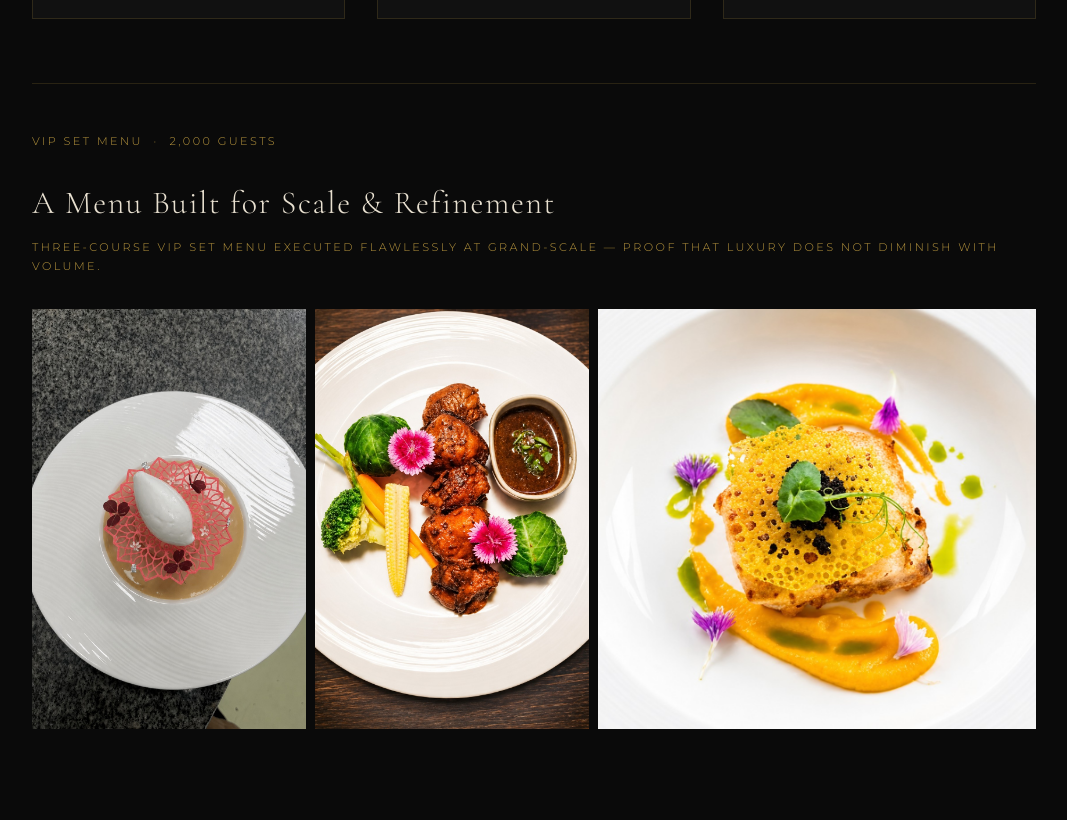
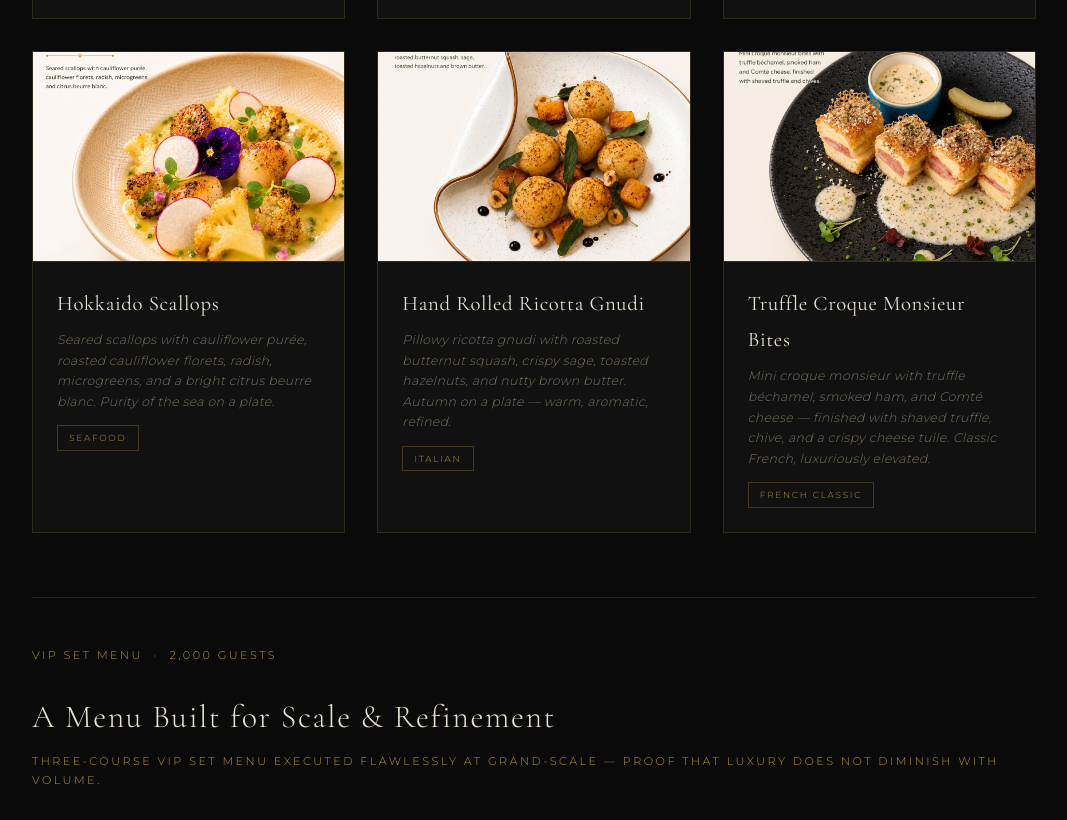
Before and after one commit to marcobraunde-cpu/chefmarcoweb, a plain HTML site: page dishes.html in a window 1280 px wide. Shown: the part 2176-2996 px from the top of the page, without its empty margins (106-1173 px from the left). Drawn offline with nearby package versions, Linux system fonts and the light colour scheme.

Commit message:
Lock dishes page — final 3 dishes added
Hokkaido Scallops, Hand Rolled Ricotta Gnudi, Truffle Croque Monsieur Bites.
Dishes page is now complete and locked.

https://claude.ai/code/session_017AoTgobmbWd5UmRoxN1LgU

Co-authored-by: Claude <noreply@anthropic.com>

```diff
--- a/dishes.html
+++ b/dishes.html
@@ -134,6 +134,39 @@
         </div>
       </div>
 
+      <div class="dish-card">
+        <div class="dish-img dish-img--photo">
+          <img src="images/hokkaido-scallops.jpg" alt="Hokkaido Scallops" />
+        </div>
+        <div class="dish-info">
+          <h3>Hokkaido Scallops</h3>
+          <p>Seared scallops with cauliflower purée, roasted cauliflower florets, radish, microgreens, and a bright citrus beurre blanc. Purity of the sea on a plate.</p>
+          <span class="dish-tag">Seafood</span>
+        </div>
+      </div>
+
+      <div class="dish-card">
+        <div class="dish-img dish-img--photo">
+          <img src="images/ricotta-gnudi.jpg" alt="Hand Rolled Ricotta Gnudi" />
+        </div>
+        <div class="dish-info">
+          <h3>Hand Rolled Ricotta Gnudi</h3>
+          <p>Pillowy ricotta gnudi with roasted butternut squash, crispy sage, toasted hazelnuts, and nutty brown butter. Autumn on a plate — warm, aromatic, refined.</p>
+          <span class="dish-tag">Italian</span>
+        </div>
+      </div>
+
+      <div class="dish-card">
+        <div class="dish-img dish-img--photo">
+          <img src="images/truffle-croque-monsieur.jpg" alt="Truffle Croque Monsieur Bites" />
+        </div>
+        <div class="dish-info">
+          <h3>Truffle Croque Monsieur Bites</h3>
+          <p>Mini croque monsieur with truffle béchamel, smoked ham, and Comté cheese — finished with shaved truffle, chive, and a crispy cheese tuile. Classic French, luxuriously elevated.</p>
+          <span class="dish-tag">French Classic</span>
+        </div>
+      </div>
+
     </div>
 
     <div class="vip-collage-section">
```
Also changed, not shown: images/hokkaido-scallops.jpg (added), images/ricotta-gnudi.jpg (added), images/truffle-croque-monsieur.jpg (added).
